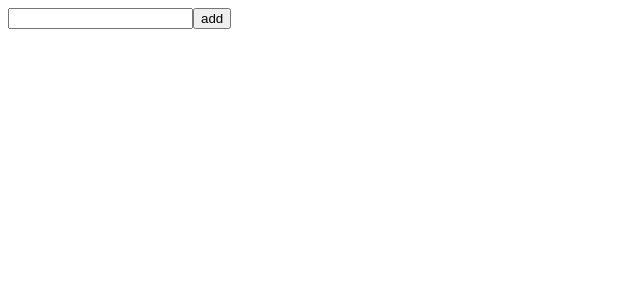
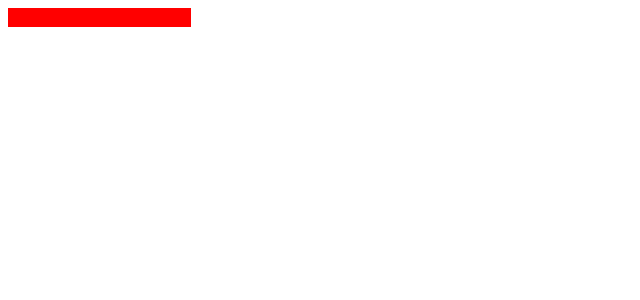
Before and after one commit to mojtabafallah/list, a Vue app: page / in a window 1280 px wide. Shown: the top 300 px of the page, without its empty margins (0-640 px from the left). Built offline with nearby package versions, Linux system fonts and the light colour scheme.

Commit message:
s4 check value input

```diff
--- a/src/App.vue
+++ b/src/App.vue
@@ -1,7 +1,4 @@
 <script>
-
-
-
 export default {
   data() {
     return {
--- /dev/null
+++ b/src/App2.vue
@@ -0,0 +1,27 @@
+<script>
+export default{
+    data(){
+        return{
+           value:''
+        }
+    }
+}
+</script>
+
+<template>
+    <input :class="value ? 'not-empty' : 'empty'" v-model='value'>
+    <p>{{value}}</p>
+</template>
+
+<style>
+  .empty{
+    border : 1px solid red;
+    background-color :red;
+  }
+
+  .not-empty{
+    border : 1px solid green;
+
+    background-color  : green
+  }
+</style>
--- a/src/main.js
+++ b/src/main.js
@@ -1,5 +1,6 @@
 import { createApp } from 'vue'
-import App from './App.vue'
+import App2 from './App2.vue'
 
 
-createApp(App).mount('#app')
+// createApp(App).mount('#app')
+createApp(App2).mount('#app')
```
